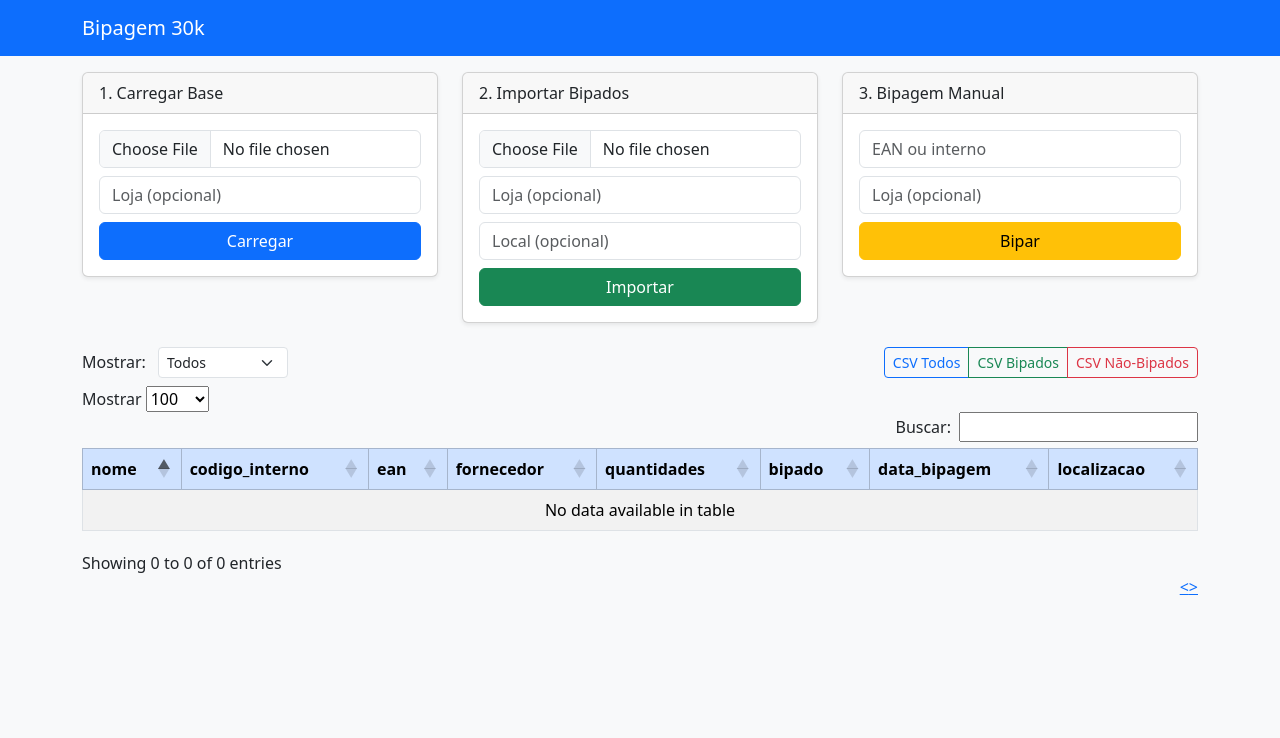
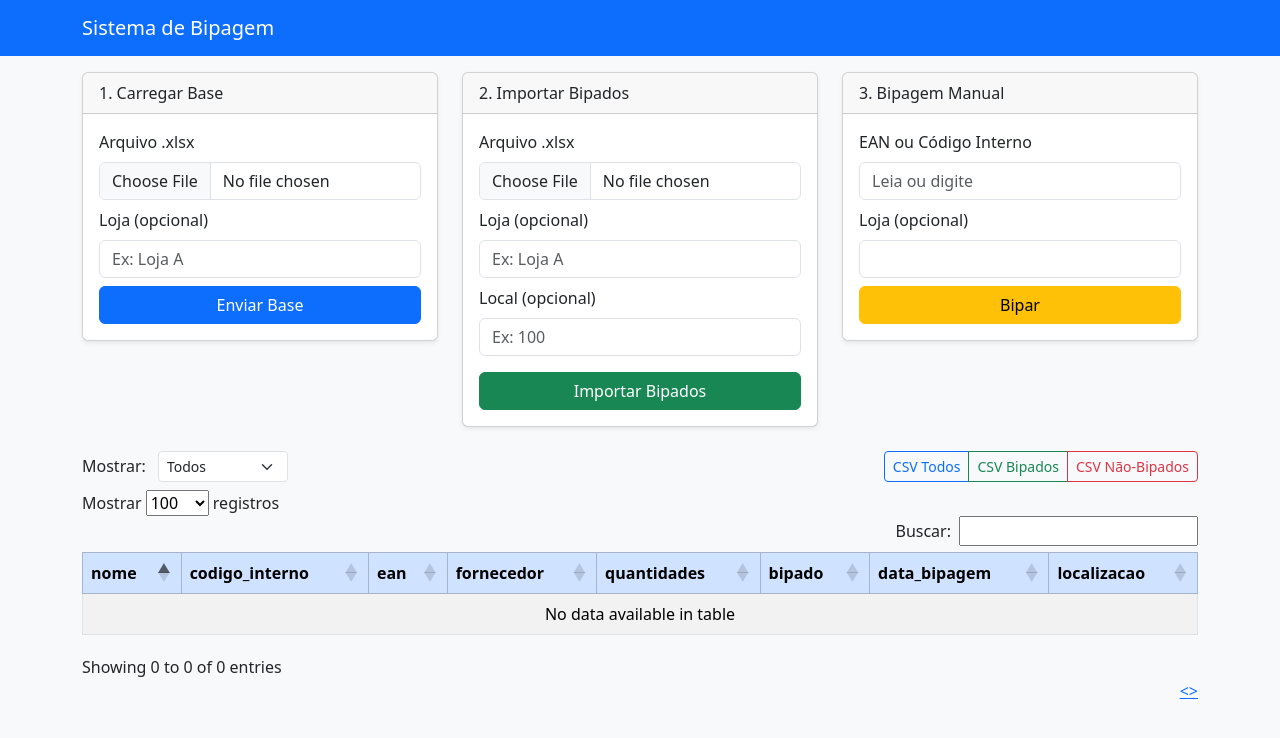
Before and after one commit to torseb/tester-bipagem, a Flask app: page / in a window 1280 px wide. Shown: the top 738 px of the page. Run offline with Flask 2, Linux system fonts and the light colour scheme; data that the repository does not hold is empty; some libraries are stand-ins or nearby versions.

```diff
--- a/templates/index.html
+++ b/templates/index.html
@@ -3,62 +3,89 @@
 <head>
   <meta charset="UTF-8"/>
   <meta name="viewport" content="width=device-width,initial-scale=1"/>
-  <title>Server-Side Bipagem 30k</title>
+  <title>Sistema de Bipagem</title>
   <link href="https://cdn.jsdelivr.net/npm/bootstrap@5.3.2/dist/css/bootstrap.min.css" rel="stylesheet"/>
   <link rel="stylesheet" href="https://cdn.datatables.net/1.13.4/css/dataTables.bootstrap5.min.css"/>
   <style>
-    .bipado { background-color: #d4edda !important; }
+    .bipado     { background-color: #d4edda !important; }
     .nao-bipado { background-color: #f8d7da !important; }
   </style>
 </head>
 <body class="bg-light">
 <nav class="navbar navbar-dark bg-primary mb-3">
-  <div class="container"><span class="navbar-brand">Bipagem 30k</span></div>
+  <div class="container">
+    <span class="navbar-brand">Sistema de Bipagem</span>
+  </div>
 </nav>
+
 <div class="container">
-  {% if mensagem %}<div class="alert alert-info">{{ mensagem }}</div>{% endif %}
+  {% if mensagem %}
+    <div class="alert alert-info">{{ mensagem }}</div>
+  {% endif %}
 
   <div class="row gy-4">
-    <!-- 1. Carregar Base -->
+    <!-- 1) Carregar Base -->
     <div class="col-md-4">
       <div class="card shadow-sm">
         <div class="card-header">1. Carregar Base</div>
         <div class="card-body">
           <form method="post" enctype="multipart/form-data">
             <input type="hidden" name="acao" value="carregar_base"/>
-            <input type="file" name="file" class="form-control mb-2" required/>
-            <input type="text" name="loja" class="form-control mb-2" placeholder="Loja (opcional)"/>
-            <button class="btn btn-primary w-100">Carregar</button>
+            <div class="mb-2">
+              <label class="form-label">Arquivo .xlsx</label>
+              <input type="file" name="file" class="form-control" required/>
+            </div>
+            <div class="mb-2">
+              <label class="form-label">Loja (opcional)</label>
+              <input type="text" name="loja" class="form-control" placeholder="Ex: Loja A"/>
+            </div>
+            <button class="btn btn-primary w-100">Enviar Base</button>
           </form>
         </div>
       </div>
     </div>
 
-    <!-- 2. Importar Bipados -->
+    <!-- 2) Importar Bipados -->
     <div class="col-md-4">
       <div class="card shadow-sm">
         <div class="card-header">2. Importar Bipados</div>
         <div class="card-body">
           <form method="post" enctype="multipart/form-data">
             <input type="hidden" name="acao" value="importar_bipados"/>
-            <input type="file" name="file" class="form-control mb-2" required/>
-            <input type="text" name="loja" class="form-control mb-2" placeholder="Loja (opcional)"/>
-            <input type="text" name="local" class="form-control mb-2" placeholder="Local (opcional)"/>
-            <button class="btn btn-success w-100">Importar</button>
+            <div class="mb-2">
+              <label class="form-label">Arquivo .xlsx</label>
+              <input type="file" name="file" class="form-control" required/>
+            </div>
+            <div class="mb-2">
+              <label class="form-label">Loja (opcional)</label>
+              <input type="text" name="loja" class="form-control" placeholder="Ex: Loja A"/>
+            </div>
+            <div class="mb-3">
+              <label class="form-label">Local (opcional)</label>
+              <input type="text" name="local" class="form-control" placeholder="Ex: 100"/>
+            </div>
+            <button class="btn btn-success w-100">Importar Bipados</button>
           </form>
         </div>
       </div>
     </div>
 
-    <!-- 3. Bipagem Manual -->
+    <!-- 3) Bipagem Manual -->
     <div class="col-md-4">
       <div class="card shadow-sm">
         <div class="card-header">3. Bipagem Manual</div>
         <div class="card-body">
           <form method="post" id="form-bipar">
             <input type="hidden" name="acao" value="bipagem_manual"/>
-            <input id="codigo_barras" name="codigo_barras" class="form-control mb-2" placeholder="EAN ou interno"/>
-            <input type="text" name="loja" class="form-control mb-2" placeholder="Loja (opcional)"/>
+            <div class="mb-2">
+              <label class="form-label">EAN ou Código Interno</label>
+              <input id="codigo_barras" name="codigo_barras" class="form-control"
+                     placeholder="Leia ou digite" onkeypress="if(event.key==='Enter') this.form.submit();"/>
+            </div>
+            <div class="mb-2">
+              <label class="form-label">Loja (opcional)</label>
+              <input type="text" name="loja" class="form-control"/>
+            </div>
             <button class="btn btn-warning w-100">Bipar</button>
           </form>
         </div>
@@ -66,52 +93,87 @@
     </div>
   </div>
 
-  <!-- Filtro e downloads -->
+  {% if true %} {# a tabela sempre será carregada via JS #}
   <div class="d-flex justify-content-between align-items-center mt-4 mb-2">
     <div>
-      <label class="me-2">Mostrar:</label>
-      <select id="filtro" class="form-select form-select-sm d-inline-block w-auto">
+      Mostrar:
+      <select id="filtro" class="form-select form-select-sm d-inline-block w-auto ms-2">
         <option value="todos">Todos</option>
         <option value="bipado">Bipados</option>
         <option value="nao-bipado">Não Bipados</option>
       </select>
     </div>
     <div class="btn-group btn-group-sm">
-      <a href="/download_csv" class="btn btn-outline-primary">CSV Todos</a>
-      <a href="/download_csv_bipados" class="btn btn-outline-success">CSV Bipados</a>
-      <a href="/download_csv_nao_bipados" class="btn btn-outline-danger">CSV Não-Bipados</a>
+      <a href="/download_csv"              class="btn btn-outline-primary">CSV Todos</a>
+      <a href="/download_csv_bipados"      class="btn btn-outline-success">CSV Bipados</a>
+      <a href="/download_csv_nao_bipados"  class="btn btn-outline-danger">CSV Não-Bipados</a>
     </div>
   </div>
 
   <table id="tbl" class="table table-striped table-bordered w-100">
     <thead class="table-primary">
       <tr>
-        <th>nome</th><th>codigo_interno</th><th>ean</th><th>fornecedor</th>
-        <th>quantidades</th><th>bipado</th><th>data_bipagem</th><th>localizacao</th>
+        <th>nome</th>
+        <th>codigo_interno</th>
+        <th>ean</th>
+        <th>fornecedor</th>
+        <th>quantidades</th>
+        <th>bipado</th>
+        <th>data_bipagem</th>
+        <th>localizacao</th>
       </tr>
     </thead>
     <tbody></tbody>
   </table>
+  {% endif %}
 </div>
 
 <script src="https://code.jquery.com/jquery-3.6.0.min.js"></script>
 <script src="https://cdn.datatables.net/1.13.4/js/jquery.dataTables.min.js"></script>
 <script>
 $(function(){
-  var table=$('#tbl').DataTable({
-    serverSide:true,processing:true,ajax:'/data',
-    columns:[
-      {data:'nome'},{data:'codigo_interno'},{data:'ean'},{data:'fornecedor'},
-      {data:'quantidades'},{data:'bipado',render:v=>v?'Sim':'Não'},{data:'data_bipagem'},{data:'localizacao'}
+  var table = $('#tbl').DataTable({
+    serverSide: true,
+    processing: true,
+    ajax: '/data',
+    columns: [
+      { data: 'nome' },
+      { data: 'codigo_interno' },
+      { data: 'ean' },
+      { data: 'fornecedor' },
+      { data: 'quantidades' },
+      { data: 'bipado', render: v => v ? 'Sim' : 'Não' },
+      { data: 'data_bipagem' },
+      { data: 'localizacao' }
     ],
-    pageLength:100,lengthMenu:[[100,500,1000],[100,500,1000]],
-    rowCallback:function(r,d){$(r).toggleClass('bipado',d.bipado==1).toggleClass('nao-bipado',d.bipado==0)},
-    language:{search:'Buscar:',lengthMenu:'Mostrar _MENU_',info:'_START_ a _END_ de _TOTAL_',paginate:{first:'<<',last:'>>',next:'>',previous:'<'}}
+    pageLength: 100,
+    lengthMenu: [[100,500,1000], [100,500,1000]],
+    rowCallback: function(row, data) {
+      $(row).toggleClass('bipado', data.bipado).toggleClass('nao-bipado', !data.bipado);
+    },
+    language: {
+      search: "Buscar:",
+      lengthMenu: "Mostrar _MENU_ registros",
+      info: "Mostrando _START_ a _END_ de _TOTAL_ itens",
+      paginate: {
+        first: "<<", last: ">>",
+        next: ">", previous: "<"
+      }
+    }
   });
-  $.fn.dataTable.ext.search.push(function(_,__,idx){
-    var f=$('#filtro').val(),r=$(table.row(idx).node());
-    return f=='todos'||(f=='bipado'&&r.hasClass('bipado'))||(f=='nao-bipado'&&r.hasClass('nao-bipado'));
+
+  $.fn.dataTable.ext.search.push(function(settings, searchData, index) {
+    var filtro = $('#filtro').val();
+    var row = $(table.row(index).node());
+    if (filtro === 'todos') return true;
+    return (filtro === 'bipado' && row.hasClass('bipado')) ||
+           (filtro === 'nao-bipado' && row.hasClass('nao-bipado'));
   });
-  $('#filtro').on('change',function(){table.draw();});
+
+  $('#filtro').on('change', function() {
+    table.draw();
+  });
 });
 </script>
+</body>
+</html>
```
